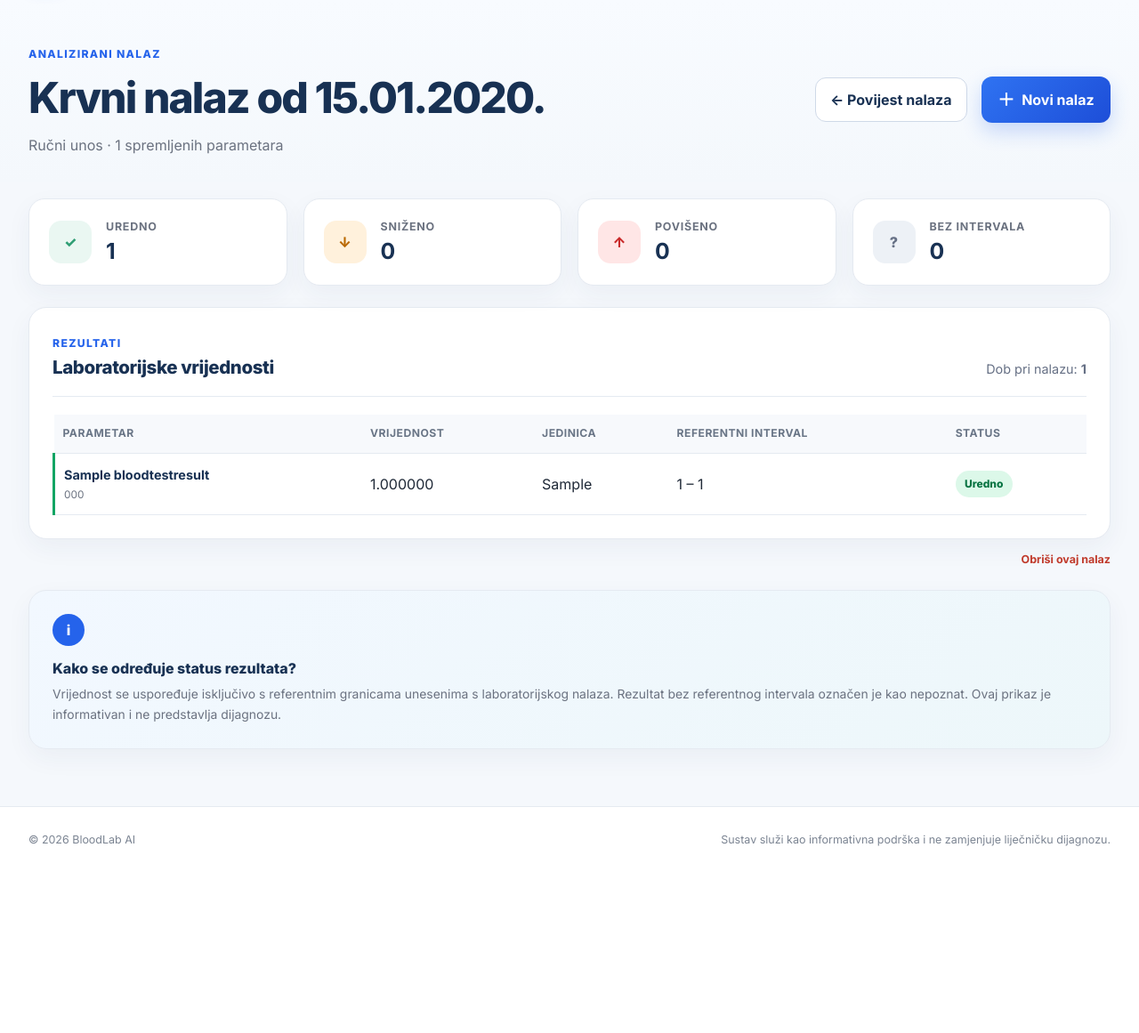
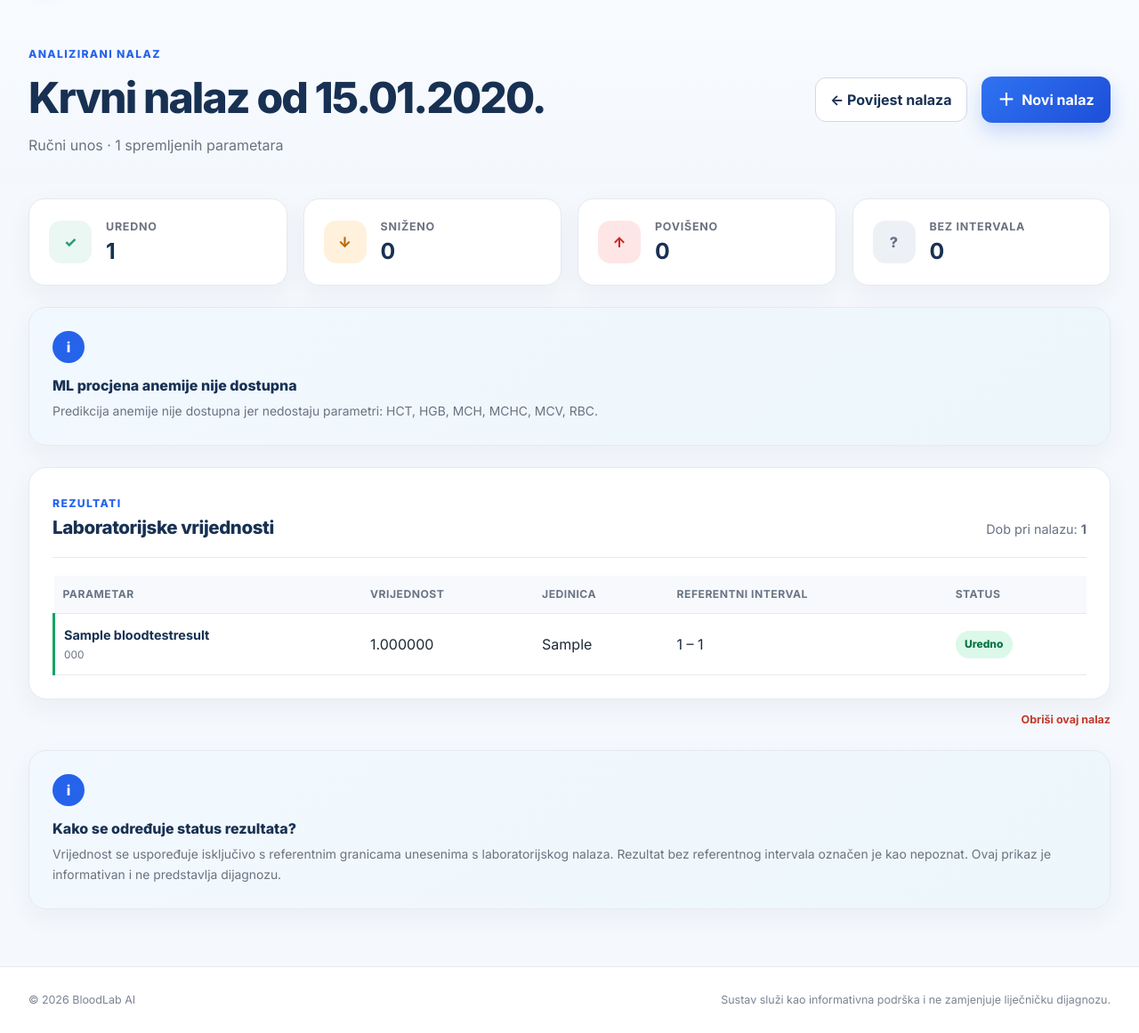
Before and after one commit to petravuica/diplomski, a Django app: page /blood-tests/1/ in a window 1280 px wide. Shown: the part 78-1239 px from the top of the page at 89% size. Before the commit the page ends 1029 px from the top, so only its background shows below. Run offline with Django 5.2, Linux system fonts and the light colour scheme; a user stored in the database is signed in; tables that the repository leaves empty hold one stand-in row (values such as "Sample post").

Commit message:
Integrate anemia prediction model intp app

```diff
--- /dev/null
+++ b/laboratory/ml_services/anemia_prediction.py
@@ -0,0 +1,142 @@
+from functools import lru_cache
+from pathlib import Path
+
+import joblib
+import pandas as pd
+from django.conf import settings
+
+
+MODEL_PATH = (
+    Path(settings.BASE_DIR)
+    / "ml"
+    / "models"
+    / "best_anemia_model.joblib"
+)
+
+
+@lru_cache(maxsize=1)
+def load_anemia_model():
+    """
+    Učitava i privremeno sprema model za klasifikaciju anemije.
+    """
+
+    if not MODEL_PATH.exists():
+        raise FileNotFoundError(
+            f"Model nije pronađen na lokaciji: {MODEL_PATH}"
+        )
+
+    return joblib.load(MODEL_PATH)
+
+
+def normalize_gender(gender):
+    """
+    Pretvara vrijednost spola iz Django aplikacije
+    u oznaku korištenu prilikom treniranja modela.
+    """
+
+    normalized_gender = str(gender).strip().lower()
+
+    gender_mapping = {
+        "female": "F",
+        "f": "F",
+        "ženski": "F",
+        "zenski": "F",
+        "male": "M",
+        "m": "M",
+        "muški": "M",
+        "muski": "M",
+    }
+
+    if normalized_gender not in gender_mapping:
+        raise ValueError(
+            "Model anemije trenutačno podržava samo ženski ili muški spol."
+        )
+
+    return gender_mapping[normalized_gender]
+
+
+def predict_anemia(
+    gender,
+    age,
+    hgb,
+    rbc,
+    hct,
+    mcv,
+    mch,
+    mchc,
+):
+    """
+    Izrađuje predikciju anemije na temelju laboratorijskih
+    i demografskih parametara.
+
+    Očekivane jedinice iz aplikacije:
+    HGB  = g/L
+    RBC  = 10^12/L
+    HCT  = %
+    MCV  = fL
+    MCH  = pg
+    MCHC = g/L
+
+    Model koristi:
+    HGB i MCHC u g/dL.
+
+    Decision_Class:
+    0 = nema anemije
+    1 = anemija
+    """
+
+    model = load_anemia_model()
+
+    normalized_gender = normalize_gender(gender)
+
+    # Pretvaranje iz g/L u g/dL.
+    normalized_hgb = float(hgb) / 10
+    normalized_mchc = float(mchc) / 10
+
+    input_data = pd.DataFrame(
+        [
+            {
+                "Gender": normalized_gender,
+                "Age": float(age),
+                "HGB": normalized_hgb,
+                "RBC": float(rbc),
+                "HCT": float(hct),
+                "MCV": float(mcv),
+                "MCH": float(mch),
+                "MCHC": normalized_mchc,
+            }
+        ]
+    )
+
+    prediction = int(model.predict(input_data)[0])
+
+    probabilities = model.predict_proba(input_data)[0]
+    model_classes = list(model.classes_)
+
+    anemia_index = model_classes.index(1)
+    no_anemia_index = model_classes.index(0)
+
+    anemia_probability = float(probabilities[anemia_index])
+    no_anemia_probability = float(probabilities[no_anemia_index])
+
+    if prediction == 1:
+        label = "Prepoznati pokazatelji anemije"
+        predicted_probability = anemia_probability
+    else:
+        label = "Nisu prepoznati pokazatelji anemije"
+        predicted_probability = no_anemia_probability
+
+    return {
+        "prediction": prediction,
+        "label": label,
+        "probability": round(predicted_probability, 4),
+        "probability_percent": round(
+            predicted_probability * 100,
+            2,
+        ),
+        "anemia_probability": round(anemia_probability, 4),
+        "anemia_probability_percent": round(
+            anemia_probability * 100,
+            2,
+        ),
+    }
--- a/laboratory/views.py
+++ b/laboratory/views.py
@@ -19,6 +19,7 @@
 from .models import BloodTest, BloodTestResult
 from .pdf_parser import LaboratoryPdfParser, PdfParsingError
 from .services import ReferenceAnalysisService
+from .ml_services.anemia_prediction import predict_anemia
 
 
 @login_required
@@ -428,13 +429,79 @@
         pk=pk,
         user=request.user,
     )
-    analysis_summary = ReferenceAnalysisService.analyze_blood_test(blood_test)
+
+    analysis_summary = ReferenceAnalysisService.analyze_blood_test(
+        blood_test
+    )
+
+    anemia_prediction = None
+    anemia_prediction_message = None
+
+    required_parameters = {
+        "RBC",
+        "HGB",
+        "HCT",
+        "MCV",
+        "MCH",
+        "MCHC",
+    }
+
+    result_values = {
+        result.parameter_code.strip().upper(): result.numeric_value
+        for result in blood_test.results.all()
+        if result.numeric_value is not None
+    }
+
+    missing_parameters = sorted(
+        required_parameters - result_values.keys()
+    )
+
+    if missing_parameters:
+        anemia_prediction_message = (
+            "Predikcija anemije nije dostupna jer nedostaju parametri: "
+            + ", ".join(missing_parameters)
+            + "."
+        )
+
+    elif blood_test.age_at_test is None:
+        anemia_prediction_message = (
+            "Predikcija anemije nije dostupna jer nije spremljena "
+            "dob korisnika u trenutku nalaza."
+        )
+
+    elif blood_test.gender_at_test not in {"female", "male"}:
+        anemia_prediction_message = (
+            "Predikcija anemije trenutačno je dostupna samo za "
+            "ženski ili muški spol."
+        )
+
+    else:
+        try:
+            anemia_prediction = predict_anemia(
+                gender=blood_test.gender_at_test,
+                age=blood_test.age_at_test,
+                hgb=result_values["HGB"],
+                rbc=result_values["RBC"],
+                hct=result_values["HCT"],
+                mcv=result_values["MCV"],
+                mch=result_values["MCH"],
+                mchc=result_values["MCHC"],
+            )
+        except (ValueError, FileNotFoundError) as exc:
+            anemia_prediction_message = str(exc)
+        except Exception:
+            anemia_prediction_message = (
+                "Predikciju anemije trenutačno nije moguće izračunati."
+            )
+
     return render(
         request,
         "laboratory/blood_test_detail.html",
         {
             "blood_test": blood_test,
             "analysis_summary": analysis_summary,
+            "anemia_prediction": anemia_prediction,
+            "anemia_prediction_message": anemia_prediction_message,
         },
     )
 
--- a/templates/laboratory/blood_test_detail.html
+++ b/templates/laboratory/blood_test_detail.html
@@ -24,6 +24,67 @@
             <article class="stat-card"><div class="stat-icon icon-red">↑</div><div><span>Povišeno</span><strong>{{ analysis_summary.high }}</strong></div></article>
             <article class="stat-card"><div class="stat-icon icon-gray">?</div><div><span>Bez intervala</span><strong>{{ analysis_summary.unknown }}</strong></div></article>
         </div>
+
+        {% if anemia_prediction %}
+    <article class="panel-card mt-4">
+        <div class="panel-heading">
+            <div>
+                <span class="eyebrow">ML analiza</span>
+                <h2>Procjena pokazatelja anemije</h2>
+            </div>
+        </div>
+
+        <div class="anemia-prediction-card
+            {% if anemia_prediction.prediction == 1 %}
+                anemia-positive
+            {% else %}
+                anemia-negative
+            {% endif %}
+        ">
+            <div class="anemia-prediction-icon">
+                {% if anemia_prediction.prediction == 1 %}
+                    !
+                {% else %}
+                    ✓
+                {% endif %}
+            </div>
+
+            <div class="anemia-prediction-content">
+                <h3>{{ anemia_prediction.label }}</h3>
+
+                <p>
+                    Model procjenjuje vjerojatnost prisutnosti pokazatelja anemije na
+                    <strong>{{ anemia_prediction.anemia_probability_percent }} %</strong>.
+                </p>
+
+                <div class="prediction-probability">
+                    <span>Vjerojatnost anemije</span>
+                    <strong>{{ anemia_prediction.anemia_probability_percent }} %</strong>
+                </div>
+
+                <div class="prediction-progress">
+                    <div
+                        class="prediction-progress-value"
+                        style="width: {{ anemia_prediction.anemia_probability_percent }} %;">
+                    </div>
+                </div>
+            </div>
+        </div>
+
+        <p class="prediction-disclaimer">
+            Rezultat je generiran modelom strojnog učenja na temelju dobi, spola,
+            hemoglobina, eritrocita, hematokrita, MCV-a, MCH-a i MCHC-a.
+            Rezultat je informativan i ne predstavlja medicinsku dijagnozu.
+        </p>
+    </article>
+
+{% elif anemia_prediction_message %}
+    <article class="panel-card info-card mt-4">
+        <div class="info-symbol">i</div>
+        <h3>ML procjena anemije nije dostupna</h3>
+        <p>{{ anemia_prediction_message }}</p>
+    </article>
+{% endif %}
 
         <article class="panel-card mt-4">
             <div class="panel-heading">
```
Also changed, not shown: ml/scripts/test_predicition.py (added, +89 -0 lines), static/css/style.css (+92 -0 lines), laboratory/ml_services/__init__.py (added).
